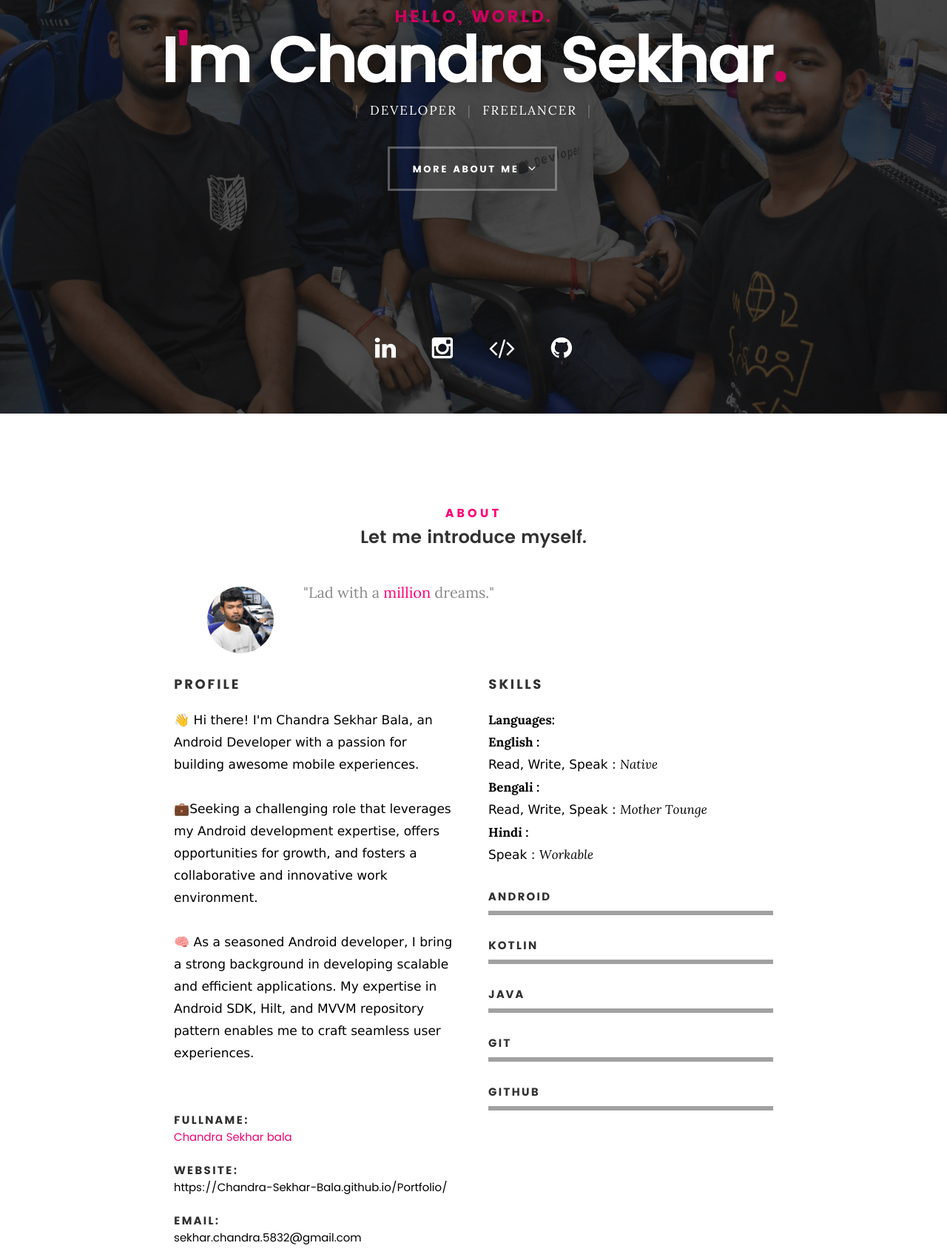
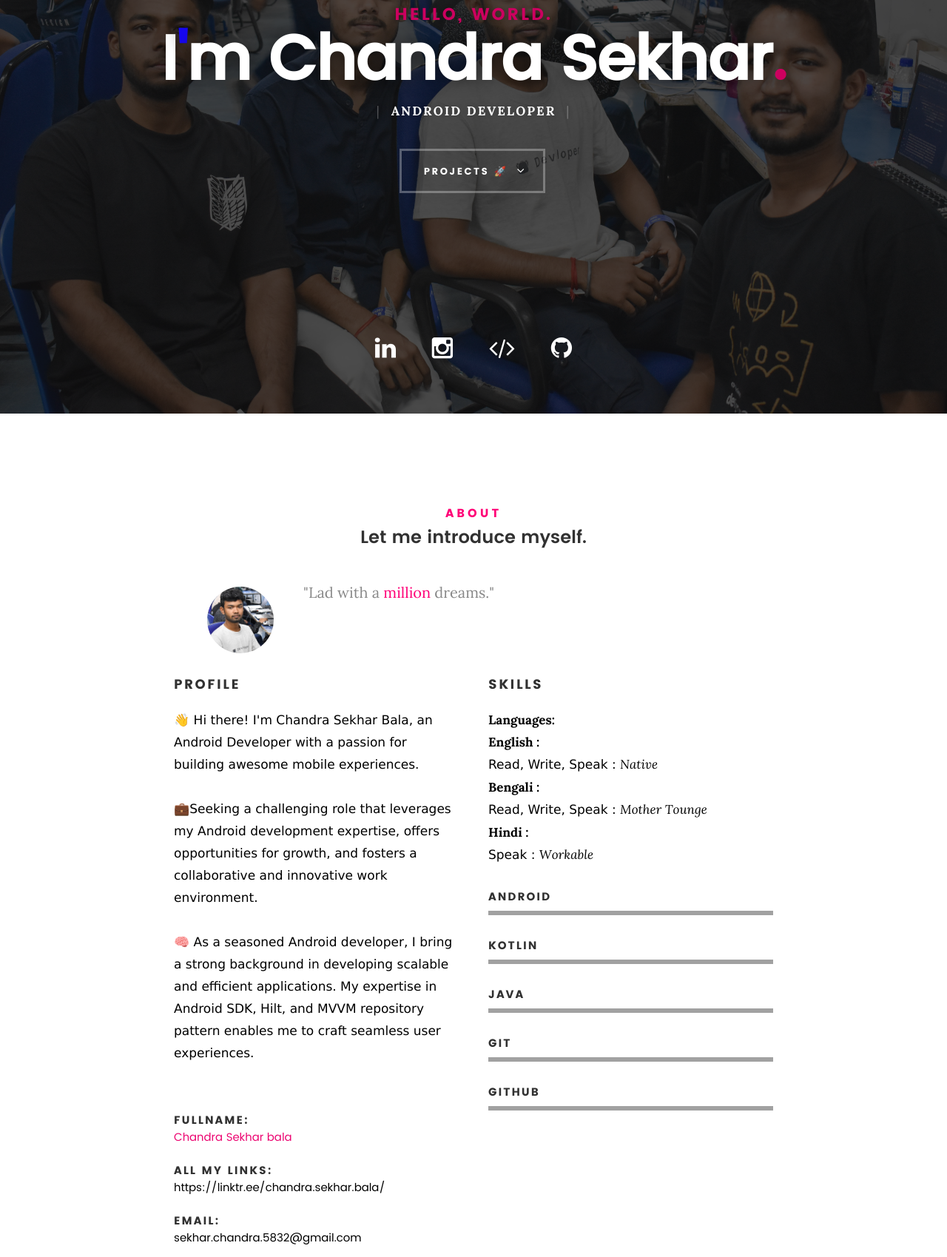
Before and after one commit to Chandra-Sekhar-Bala/chandra-sekhar-bala.github.io, a plain HTML site: page index.html in a window 1280 px wide. Shown: the part 241-1940 px from the top of the page at 74% size. Drawn offline with Linux system fonts and the light colour scheme; files whose address does not match are found by name.

Commit message:
ipml: Home click to project redirect

```diff
--- a/index.html
+++ b/index.html
@@ -106,15 +106,14 @@
 					<div class="col-twelve">
 
 						<h5>Hello, World.</h5>
-						<h1>I<span style="color: #CC005F;">'</span>m Chandra Sekhar<span
+						<h1>I<span style="color: #1707f1;">'</span>m Chandra Sekhar<span
 								style="color: #CC005F;">.</span></h1>
 
 						<p class="intro-position">
-							<span>Developer</span>
-							<span>Freelancer</span>
+							<span><b>Android Developer</b></span>
 						</p>
 
-						<a class="button stroke smoothscroll" href="#about" title="">More About Me</a>
+						<a class="button stroke smoothscroll" href="#portfolio" title="">Projects 🚀</a>
 
 					</div>
 
@@ -174,8 +173,8 @@
 							<span style="color: #ec0772;">Chandra Sekhar bala</span>
 						</li>
 						<li>
-							<strong>Website:</strong>
-							<span><a href="#">https://Chandra-Sekhar-Bala.github.io/Portfolio/</a></span>
+							<strong>All My Links:</strong>
+							<span><a href="#">https://linktr.ee/chandra.sekhar.bala/</a></span>
 						</li>
 						<li>
 							<strong>Email:</strong>
@@ -200,7 +199,7 @@
 
 					<ul class="skill-bars">
 						<li>
-							<!--                         <div class="progress percent95"><span>95%</span></div> -->
+
 							<strong>Android </strong>
 						</li>
 						<li>
@@ -242,7 +241,7 @@
 			<div class="row section-intro">
 				<div class="col-twelve">
 
-					<h5>Portfolio</h5>
+					<h5>Projects</h5>
 					<h2>Check Out Some of My Projects.</h2>
 
 					<p class="lead" style="color: black;">These Projects have helped me develop my Skills and understand the Industry better.
```
